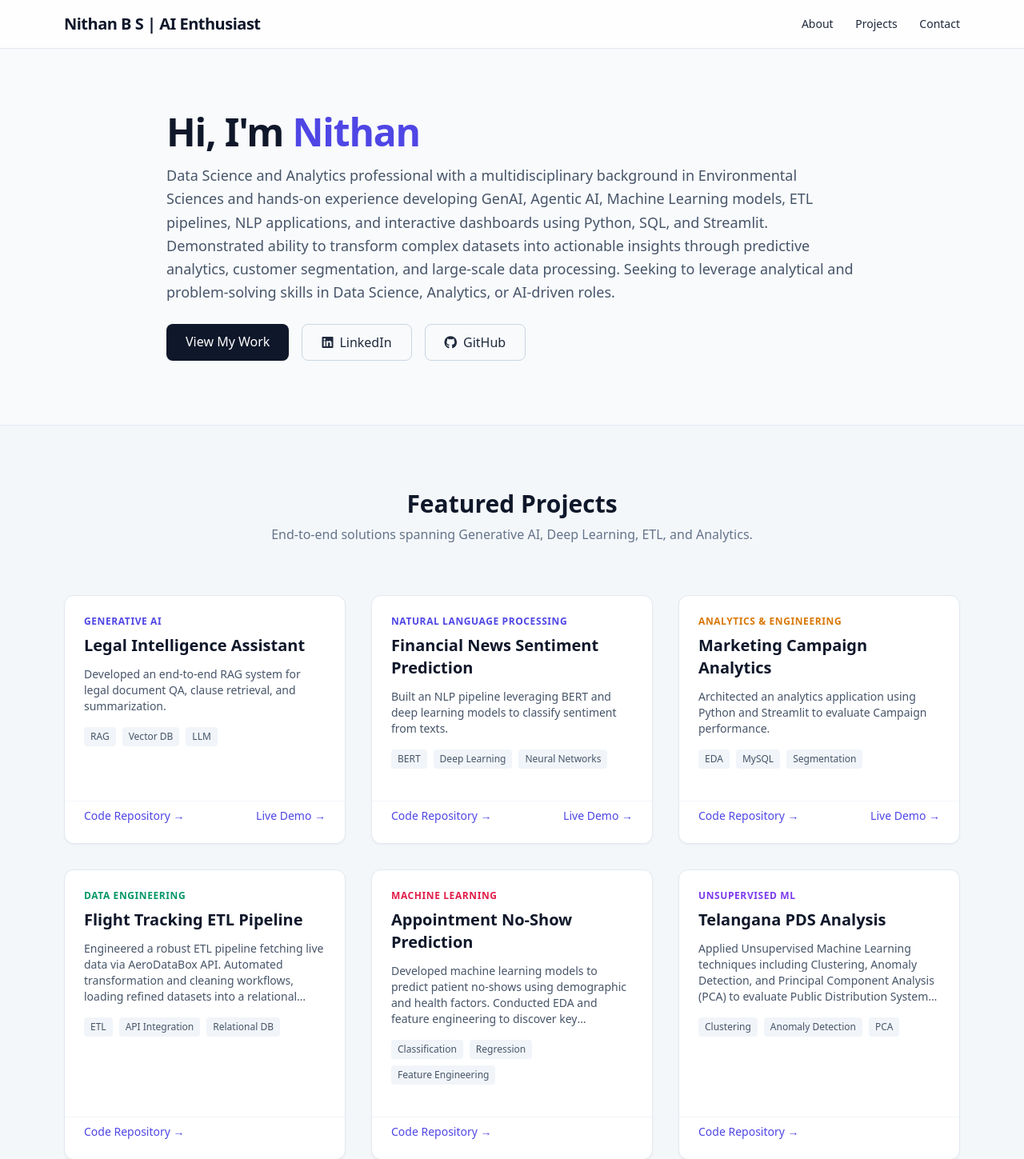
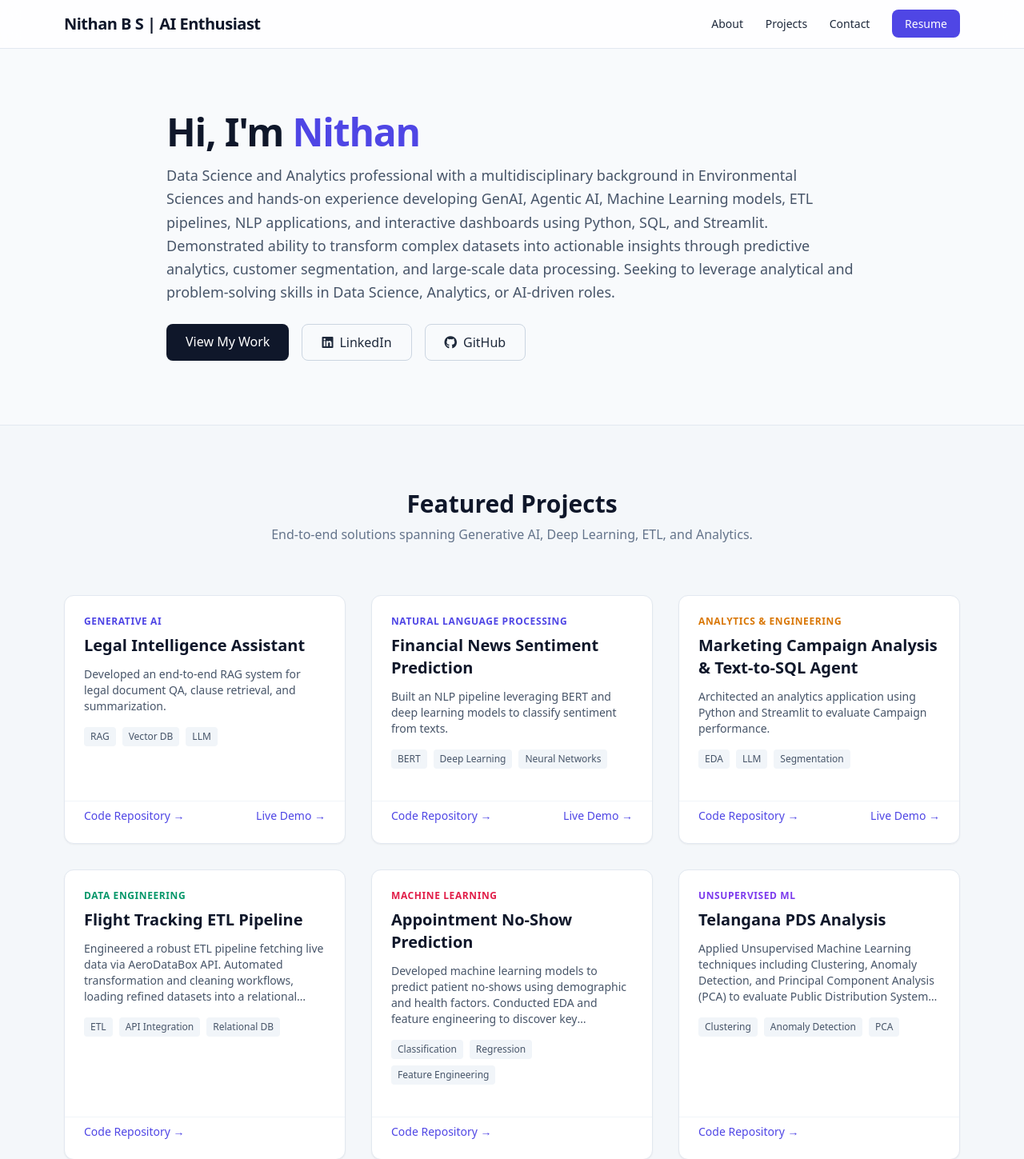
Before and after one commit to nithansantiago021/nithansantiago021.github.io, a plain HTML site: page index.html in a window 1280 px wide. Shown: the top 1449 px of the page at 80% size. Drawn offline with nearby package versions, Linux system fonts and the light colour scheme.

Commit message:
resume addition

```diff
--- a/index.html
+++ b/index.html
@@ -18,6 +18,7 @@
                 <a href="#about" class="hover:text-indigo-600 transition">About</a>
                 <a href="#projects" class="hover:text-indigo-600 transition">Projects</a>
                 <a href="#contact" class="hover:text-indigo-600 transition">Contact</a>
+                <a href="https://drive.google.com/file/d/1c6q2qaOfGnUhoUSBtHKw-GyXz7kuoYJY/view?usp=drive_link" target="_blank" class="bg-indigo-600 text-white px-4 py-2 rounded-lg hover:bg-indigo-700 transition"> Resume </a>
             </div>
         </nav>
     </header>
@@ -83,7 +84,7 @@
                         </div>
                     </div>
                     <div class="p-6 pt-2 border-t border-slate-100 flex justify-between items-center text-sm font-medium">
-                        <a href="https://github.com/nithansantiago021/Financial-News-Sentiment-Prediction-using-Deep-Learning-BERT.git" target="_blank" class="text-indigo-600 hover:underline">Code Repository &rarr;</a>
+                        <a href="https://huggingface.co/spaces/ntini97/financial-sentiment-dashboard/tree/main" target="_blank" class="text-indigo-600 hover:underline">Code Repository &rarr;</a>
                         <a href="https://ntini97-financial-sentiment-dashboard.hf.space/" target="_blank" class="text-indigo-600 hover:underline">Live Demo &rarr;</a>
                     </div>
                 </div>
@@ -92,11 +93,11 @@
                 <div class="bg-white rounded-xl shadow-sm border border-slate-200 overflow-hidden flex flex-col justify-between hover:shadow-md transition">
                     <div class="p-6">
                         <div class="text-xs font-semibold uppercase tracking-wider text-amber-600 mb-2">Analytics & Engineering</div>
-                        <h3 class="text-xl font-bold text-slate-900 mb-3">Marketing Campaign Analytics</h3>
+                        <h3 class="text-xl font-bold text-slate-900 mb-3">Marketing Campaign Analysis & Text-to-SQL Agent</h3>
                         <p class="text-slate-600 text-sm mb-4 line-clamp-4">Architected an analytics application using Python and Streamlit to evaluate Campaign performance. </p>
                         <div class="flex flex-wrap gap-2 mb-4">
                             <span class="px-2 py-1 bg-slate-100 text-xs text-slate-600 rounded">EDA</span>
-                            <span class="px-2 py-1 bg-slate-100 text-xs text-slate-600 rounded">MySQL</span>
+                            <span class="px-2 py-1 bg-slate-100 text-xs text-slate-600 rounded">LLM</span>
                             <span class="px-2 py-1 bg-slate-100 text-xs text-slate-600 rounded">Segmentation</span>
                         </div>
                     </div>
```
